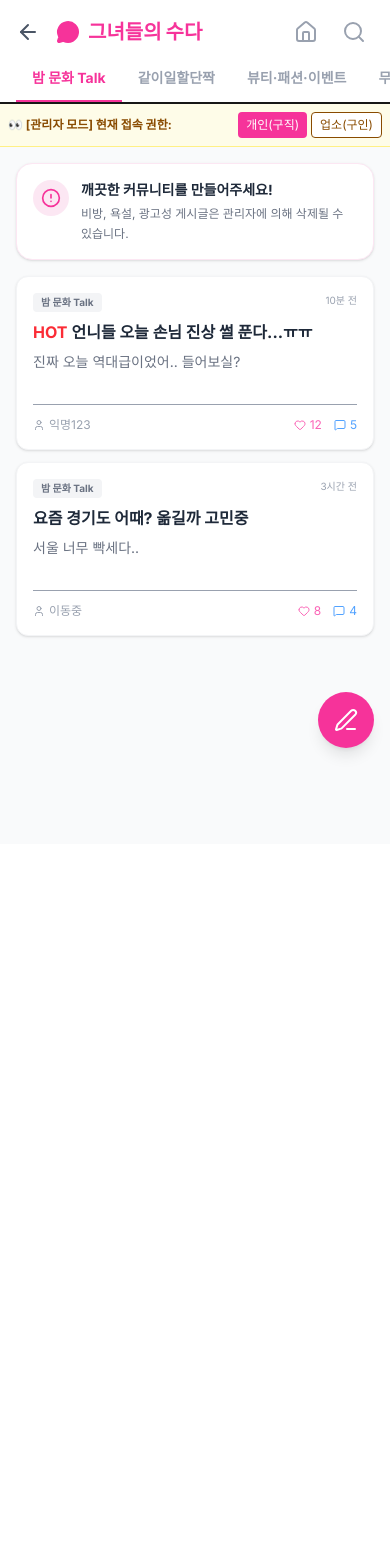
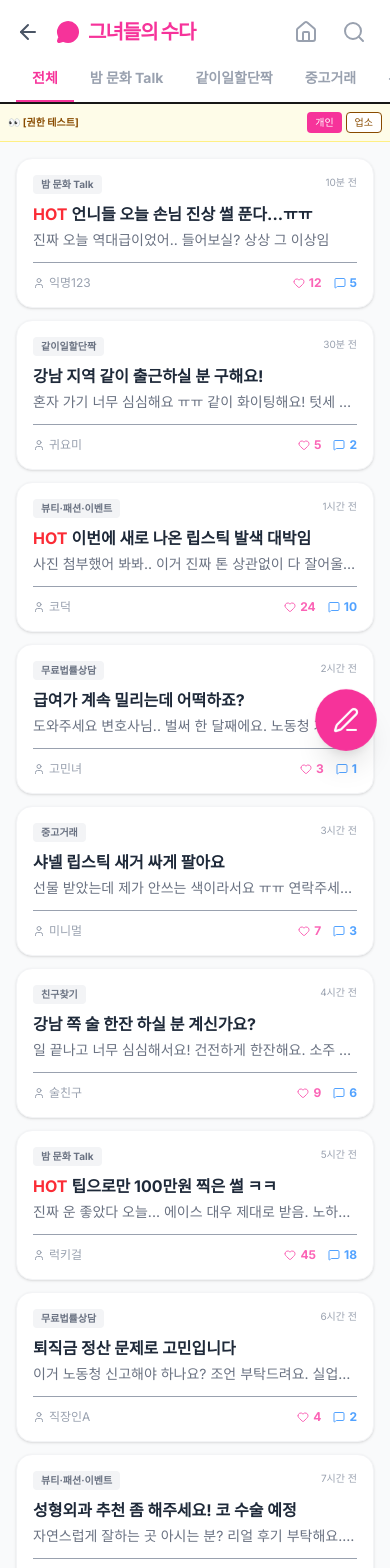
Before and after one commit to bizsetter7/coco-universe, a Next.js app: page /community in a window 390 px wide. Shown: the top 1568 px of the page. Before the commit the page ends 844 px from the top, so only its background shows below. Built offline with nearby package versions, Linux system fonts and the light colour scheme.

Commit message:
Refine site detail and final navigation fixes

```diff
--- a/src/app/community/page.tsx
+++ b/src/app/community/page.tsx
@@ -1,7 +1,7 @@
 'use client';
 
-import React, { useState } from 'react';
-import { useRouter } from 'next/navigation';
+import React, { useState, useEffect, Suspense } from 'react';
+import { useRouter, useSearchParams } from 'next/navigation';
 import {
     MessageCircle,
     Heart,
@@ -10,14 +10,12 @@ import {
     Lock,
     Search,
     PenLine,
-    ChevronRight,
-    User,
-    Briefcase,
     Home,
-    ArrowLeft
+    ArrowLeft,
+    User
 } from 'lucide-react';
 
-// --- Mock Data & Types ---
+// --- Types ---
 type UserType = 'individual' | 'corporate' | 'admin';
 
 interface Post {
@@ -33,10 +31,13 @@ interface Post {
 }
 
 const CATEGORIES = [
+    '전체',
     '밤 문화 Talk',
     '같이일할단짝',
-    '뷰티·패션·이벤트',
-    '무료법률상담'
+    '중고거래',
+    '무료법률상담',
+    '친구찾기',
+    '뷰티·패션·이벤트'
 ];
 
 const MOCK_POSTS: Post[] = [
@@ -44,7 +45,7 @@ const MOCK_POSTS: Post[] = [
         id: 1,
         category: '밤 문화 Talk',
         title: '언니들 오늘 손님 진상 썰 푼다...ㅠㅠ',
-        content: '진짜 오늘 역대급이었어.. 들어보실?',
+        content: '진짜 오늘 역대급이었어.. 들어보실? 상상 그 이상임',
         author: '익명123',
         time: '10분 전',
         likes: 12,
@@ -55,7 +56,7 @@ const MOCK_POSTS: Post[] = [
         id: 2,
         category: '같이일할단짝',
         title: '강남 지역 같이 출근하실 분 구해요!',
-        content: '혼자 가기 너무 심심해요 ㅠㅠ',
+        content: '혼자 가기 너무 심심해요 ㅠㅠ 같이 화이팅해요! 텃세 없는 곳임',
         author: '귀요미',
         time: '30분 전',
         likes: 5,
@@ -65,7 +66,7 @@ const MOCK_POSTS: Post[] = [
         id: 3,
         category: '뷰티·패션·이벤트',
         title: '이번에 새로 나온 립스틱 발색 대박임',
-        content: '사진 첨부했어 봐봐',
+        content: '사진 첨부했어 봐봐.. 이거 진짜 톤 상관없이 다 잘어울릴듯. 강추함!',
         author: '코덕',
         time: '1시간 전',
         likes: 24,
@@ -76,7 +77,7 @@ const MOCK_POSTS: Post[] = [
         id: 4,
         category: '무료법률상담',
         title: '급여가 계속 밀리는데 어떡하죠?',
-        content: '도와주세요 변호사님',
+        content: '도와주세요 변호사님.. 벌써 한 달째에요. 노동청 가야하나?',
         author: '고민녀',
         time: '2시간 전',
         likes: 3,
@@ -84,45 +85,164 @@ const MOCK_POSTS: Post[] = [
     },
     {
         id: 5,
+        category: '중고거래',
+        title: '샤넬 립스틱 새거 싸게 팔아요',
+        content: '선물 받았는데 제가 안쓰는 색이라서요 ㅠㅠ 연락주세요. 미개봉 새제품!',
+        author: '미니멀',
+        time: '3시간 전',
+        likes: 7,
+        comments: 3,
+    },
+    {
+        id: 6,
+        category: '친구찾기',
+        title: '강남 쪽 술 한잔 하실 분 계신가요?',
+        content: '일 끝나고 너무 심심해서요! 건전하게 한잔해요. 소주 한잔 고?',
+        author: '술친구',
+        time: '4시간 전',
+        likes: 9,
+        comments: 6,
+    },
+    {
+        id: 7,
         category: '밤 문화 Talk',
-        title: '요즘 경기도 어때? 옮길까 고민중',
-        content: '서울 너무 빡세다..',
-        author: '이동중',
-        time: '3시간 전',
+        title: '팁으로만 100만원 찍은 썰 ㅋㅋ',
+        content: '진짜 운 좋았다 오늘... 에이스 대우 제대로 받음. 노하우 공유해줌?',
+        author: '럭키걸',
+        time: '5시간 전',
+        likes: 45,
+        comments: 18,
+        isHot: true,
+    },
+    {
+        id: 8,
+        category: '무료법률상담',
+        title: '퇴직금 정산 문제로 고민입니다',
+        content: '이거 노동청 신고해야 하나요? 조언 부탁드려요. 실업급여도 가능한지..',
+        author: '직장인A',
+        time: '6시간 전',
+        likes: 4,
+        comments: 2,
+    },
+    {
+        id: 9,
+        category: '뷰티·패션·이벤트',
+        title: '성형외과 추천 좀 해주세요! 코 수술 예정',
+        content: '자연스럽게 잘하는 곳 아시는 분? 리얼 후기 부탁해요. 비주 무너지지 않게!',
+        author: '예비여신',
+        time: '7시간 전',
+        likes: 12,
+        comments: 15,
+    },
+    {
+        id: 10,
+        category: '중고거래',
+        title: '시스템 다이어리 팝니다',
+        content: '상태 깨끗해요! 직거래 선호합니다. 작년 연말에 샀어요.',
+        author: '정리퀸',
+        time: '8시간 전',
+        likes: 2,
+        comments: 0,
+    },
+    {
+        id: 11,
+        category: '밤 문화 Talk',
+        title: '가게 옮길까 고민중인 언니들 필독',
+        content: '현재 경기도권 시세 정리해준다... 참고해. 낚이지 말고!',
+        author: '베테랑',
+        time: '9시간 전',
+        likes: 31,
+        comments: 22,
+        isHot: true,
+    },
+    {
+        id: 12,
+        category: '친구찾기',
+        title: '운동 같이 시작할 언니 구함!',
+        content: '필라테스 등록했는데 혼자 다니기 민망해요. 같이 등록해요!',
+        author: '운동덕후',
+        time: '10시간 전',
         likes: 8,
         comments: 4,
+    },
+    {
+        id: 13,
+        category: '같이일할단짝',
+        title: '대구 지역 고수익 출장 파트너 급구',
+        content: '페이 보장합니다 DM 주세요! 숙식 제공 가능.',
+        author: '실장님',
+        time: '11시간 전',
+        likes: 1,
+        comments: 1,
+    },
+    {
+        id: 14,
+        category: '밤 문화 Talk',
+        title: '[블랙] 강남 ㅇㅇ가게 대기할 때 조심',
+        content: '거기 실장 양아치임.. 내 돈 떼먹으려고 함. 조심해 언니들!',
+        author: '정의구현',
+        time: '12시간 전',
+        likes: 88,
+        comments: 34,
+        isHot: true,
+    },
+    {
+        id: 15,
+        category: '무료법률상담',
+        title: '성추행 관련 법적 대응 가능한가요?',
+        content: '손님이 선을 넘어서요.. 증거 수집 끝났습니다. 형사 고소 절차 알려주세요.',
+        author: '강해지자',
+        time: '13시간 전',
+        likes: 15,
+        comments: 8,
     },
 ];
 
 export default function CommunityPage() {
+    return (
+        <Suspense fallback={<div className="min-h-screen flex items-center justify-center font-bold">데이터를 불러오는 중...</div>}>
+            <CommunityContent />
+        </Suspense>
+    );
+}
+
+function CommunityContent() {
     const router = useRouter();
-    const [activeTab, setActiveTab] = useState('밤 문화 Talk');
-    const [userType, setUserType] = useState<UserType>('individual'); // Default to individual for dev
+    const searchParams = useSearchParams();
+    const [activeTab, setActiveTab] = useState('전체');
+    const [userType, setUserType] = useState<UserType>('individual');
     const [isModalOpen, setIsModalOpen] = useState(false);
 
-    // Filter posts by active tab
-    const filteredPosts = MOCK_POSTS.filter(post => post.category === activeTab);
+    // Sync tab with URL param on mount and when params change
+    useEffect(() => {
+        const cat = searchParams.get('category');
+        if (cat && CATEGORIES.includes(cat)) {
+            setActiveTab(cat);
+        }
+    }, [searchParams]);
+
+    const filteredPosts = activeTab === '전체'
+        ? MOCK_POSTS
+        : MOCK_POSTS.filter(post => post.category === activeTab);
 
     const handlePostClick = (postId: number) => {
         if (userType === 'corporate') {
             setIsModalOpen(true);
         } else {
-            // Navigate to detail page
             router.push(`/community/${postId}`);
         }
     };
 
     return (
         <div className="min-h-screen bg-gray-50 pb-20">
-
-            {/* --- Top Navigation / Header --- */}
+            {/* Header */}
             <header className="bg-white border-b sticky top-0 z-10">
                 <div className="max-w-4xl mx-auto px-4 h-14 flex items-center justify-between">
                     <div className="flex items-center gap-2 pt-2">
-                        <button onClick={() => router.back()} className="p-2 -ml-2 text-gray-600">
+                        <button onClick={() => router.push('/')} className="p-2 -ml-2 text-gray-600">
                             <ArrowLeft size={24} />
                         </button>
-                        <h1 className="text-xl font-black text-pink-500 flex items-center gap-2">
+                        <h1 className="text-xl font-black text-pink-500 flex items-center gap-2 tracking-tighter">
                             <MessageCircle className="fill-pink-500" size={24} />
                             그녀들의 수다
                         </h1>
@@ -137,14 +257,14 @@ export default function CommunityPage() {
                     </div>
                 </div>
 
-                {/* Categories (Horizontal Scroll) */}
+                {/* Categories */}
                 <div className="max-w-4xl mx-auto overflow-x-auto scrollbar-hide">
                     <div className="flex px-4 border-b">
                         {CATEGORIES.map((cat) => (
                             <button
                                 key={cat}
                                 onClick={() => setActiveTab(cat)}
-                                className={`flex-shrink-0 px-4 py-3 text-sm font-bold border-b-2 transition-colors duration-200 whitespace-nowrap ${activeTab === cat
+                                className={`flex-shrink-0 px-4 py-3 text-sm font-bold border-b-2 transition-all duration-200 whitespace-nowrap ${activeTab === cat
                                     ? 'border-pink-500 text-pink-500'
                                     : 'border-transparent text-gray-400 hover:text-gray-600'
                                     }`}
@@ -156,49 +276,23 @@ export default function CommunityPage() {
                 </div>
             </header>
 
-            {/* --- Dev Tool: User Type Toggle (For Verification) --- */}
-            <div className="max-w-4xl mx-auto p-2 bg-yellow-50 border-b border-yellow-200 flex items-center justify-between text-xs text-yellow-800">
-                <span className="font-bold">👀 [관리자 모드] 현재 접속 권한:</span>
+            {/* Admin Tool Toggle */}
+            <div className="max-w-4xl mx-auto p-2 bg-yellow-50 border-b border-yellow-200 flex items-center justify-between text-[10px] text-yellow-800">
+                <span className="font-bold">👀 [권한 테스트]</span>
                 <div className="flex gap-1">
-                    <button
-                        onClick={() => setUserType('individual')}
-                        className={`px-2 py-1 rounded ${userType === 'individual' ? 'bg-pink-500 text-white' : 'bg-white border'}`}
-                    >
-                        개인(구직)
-                    </button>
-                    <button
-                        onClick={() => setUserType('corporate')}
-                        className={`px-2 py-1 rounded ${userType === 'corporate' ? 'bg-blue-500 text-white' : 'bg-white border'}`}
-                    >
-                        업소(구인)
-                    </button>
+                    <button onClick={() => setUserType('individual')} className={`px-2 py-0.5 rounded ${userType === 'individual' ? 'bg-pink-500 text-white' : 'bg-white border'}`}>개인</button>
+                    <button onClick={() => setUserType('corporate')} className={`px-2 py-0.5 rounded ${userType === 'corporate' ? 'bg-blue-500 text-white' : 'bg-white border'}`}>업소</button>
                 </div>
             </div>
 
-            {/* --- Main Content --- */}
             <main className="max-w-4xl mx-auto p-4 space-y-4">
-
-                {/* Notice Banner (Optional) */}
-                <div className="bg-white p-4 rounded-2xl shadow-sm border border-pink-100 flex items-start gap-3">
-                    <div className="bg-pink-100 p-2 rounded-full text-pink-500 shrink-0">
-                        <AlertCircle size={20} />
-                    </div>
-                    <div>
-                        <h3 className="text-sm font-bold text-gray-800 mb-1">깨끗한 커뮤니티를 만들어주세요!</h3>
-                        <p className="text-xs text-gray-500 leading-relaxed">
-                            비방, 욕설, 광고성 게시글은 관리자에 의해 삭제될 수 있습니다.
-                            {userType === 'corporate' && <span className="block mt-1 text-red-500 font-bold">* 사장님 회원은 게시글 열람이 제한됩니다.</span>}
-                        </p>
-                    </div>
-                </div>
-
                 {/* Post List */}
-                <div className="space-y-3">
+                <div className="grid grid-cols-1 md:grid-cols-1 gap-3">
                     {filteredPosts.map((post) => (
                         <div
                             key={post.id}
                             onClick={() => handlePostClick(post.id)}
-                            className="bg-white p-4 rounded-xl shadow-sm border border-gray-100 active:scale-[0.99] transition-transform cursor-pointer"
+                            className="bg-white p-4 rounded-2xl shadow-sm border border-gray-100 active:scale-[0.99] transition-all cursor-pointer hover:border-pink-200"
                         >
                             <div className="flex justify-between items-start mb-2">
                                 <span className="bg-gray-100 text-gray-500 px-2 py-0.5 rounded text-[10px] font-bold">
@@ -207,13 +301,12 @@ export default function CommunityPage() {
                                 <span className="text-[10px] text-gray-400">{post.time}</span>
                             </div>
 
-                            <h3 className="font-bold text-gray-800 mb-2 line-clamp-1">
+                            <h3 className="font-bold text-gray-800 mb-1 line-clamp-1 text-base">
                                 {post.isHot && <span className="text-red-500 mr-1">HOT</span>}
                                 {post.title}
                             </h3>
 
-                            <p className="text-sm text-gray-500 line-clamp-2 mb-3 h-10">
-                                {/* Blur content slightly if corporate user to tease content */}
+                            <p className="text-sm text-gray-500 line-clamp-1 mb-3">
                                 <span className={userType === 'corporate' ? 'blur-[3px] select-none opacity-50' : ''}>
                                     {post.content}
                                 </span>
@@ -221,59 +314,51 @@ export default function CommunityPage() {
 
                             <div className="flex items-center justify-between text-xs text-gray-400 border-t pt-3">
                                 <span className="flex items-center gap-1">
-                                    <User size={12} /> {userType === 'corporate' ? '익명' : post.author}
+                                    <User size={12} /> {post.author}
                                 </span>
                                 <div className="flex gap-3">
-                                    <span className="flex items-center gap-1 text-pink-400">
+                                    <span className="flex items-center gap-1 text-pink-400 font-bold">
                                         <Heart size={12} /> {post.likes}
                                     </span>
-                                    <span className="flex items-center gap-1 text-blue-400">
+                                    <span className="flex items-center gap-1 text-blue-400 font-bold">
                                         <MessageSquare size={12} /> {post.comments}
                                     </span>
                                 </div>
                             </div>
                         </div>
                     ))}
-
-                    {filteredPosts.length === 0 && (
-                        <div className="text-center py-20 text-gray-400">
-                            <p>아직 등록된 게시글이 없어요 🥲</p>
-                            <p className="text-sm mt-1">첫 번째 글을 남겨보세요!</p>
-                        </div>
-                    )}
                 </div>
             </main>
 
-            {/* --- Floating Action Button (Write) --- */}
+            {/* Floating Action Button */}
             {userType !== 'corporate' && (
                 <button
-                    onClick={() => router.push('/community/write')}
-                    className="fixed bottom-24 right-4 bg-pink-500 text-white p-4 rounded-full shadow-lg hover:bg-pink-600 transition-colors z-20"
+                    onClick={() => alert('게시글 작성은 로그인 후 가능합니다!')}
+                    className="fixed bottom-24 right-4 bg-pink-500 text-white p-4 rounded-full shadow-xl hover:bg-pink-600 transition-all z-20 scale-110"
                 >
                     <PenLine size={24} />
                 </button>
             )}
 
-            {/* --- Access Denied Modal --- */}
+            {/* Modal */}
             {isModalOpen && (
-                <div className="fixed inset-0 z-50 flex items-center justify-center px-4">
+                <div className="fixed inset-0 z-50 flex items-center justify-center px-4 animate-in fade-in duration-300">
                     <div className="absolute inset-0 bg-black/60 backdrop-blur-sm" onClick={() => setIsModalOpen(false)}></div>
-                    <div className="bg-white rounded-2xl w-full max-w-xs p-6 relative z-10 animate-in zoom-in-95 duration-200">
+                    <div className="bg-white rounded-3xl w-full max-w-xs p-8 relative z-10 shadow-2xl">
                         <div className="flex flex-col items-center text-center">
-                            <div className="w-16 h-16 bg-pink-100 rounded-full flex items-center justify-center mb-4 text-pink-500">
+                            <div className="w-16 h-16 bg-pink-50 rounded-full flex items-center justify-center mb-4 text-pink-500">
                                 <Lock size={32} />
                             </div>
-                            <h3 className="text-lg font-black text-gray-800 mb-2">접근 제한</h3>
-                            <p className="text-sm text-gray-600 mb-6 leading-relaxed">
-                                이곳은 <span className="text-pink-500 font-bold">여성회원(구직자)</span>들만의<br />
-                                비밀스러운 소통 공간입니다.<br />
-                                <span className="text-xs text-gray-400 mt-2 block">(사장님은 입장하실 수 없어요 🤫)</span>
+                            <h3 className="text-xl font-black text-gray-800 mb-2">여성 전용 공간</h3>
+                            <p className="text-sm text-gray-500 mb-6 leading-relaxed">
+                                이곳은 <span className="text-pink-500 font-bold underline underline-offset-4">익명 보장 여성 전용</span> 소통방입니다.<br />
+                                <span className="text-xs text-gray-400 mt-2 block">사장님은 구직자들의 솔직한<br />이야기를 엿볼 수 없어요 🤫</span>
                             </p>
                             <button
                                 onClick={() => setIsModalOpen(false)}
-                                className="w-full py-3 bg-pink-500 text-white rounded-xl font-bold hover:bg-pink-600 transition"
+                                className="w-full py-4 bg-pink-500 text-white rounded-2xl font-black hover:bg-pink-600 transition-all shadow-lg shadow-pink-200"
                             >
-                                네, 알겠습니다
+                                네, 확인했습니다
                             </button>
                         </div>
                     </div>
--- a/src/app/page.tsx
+++ b/src/app/page.tsx
@@ -193,9 +193,13 @@ export default function HomePortal() {
                     onClick={() => {
                       if (item.label === '지역별채용') {
                         document.getElementById('region-section')?.scrollIntoView({ behavior: 'smooth' });
+                      } else if (item.label === '무료법률자문') {
+                        router.push('/community?category=무료법률상담');
+                      } else if (item.label === '중고거래') {
+                        router.push('/community?category=중고거래');
+                      } else if (item.label === '친구찾기') {
+                        router.push('/community?category=친구찾기');
                       } else if (item.link === 'community') {
-                        router.push('/community');
-                      } else if (item.label === '무료법률자문') {
                         router.push('/community');
                       } else if (item.label === '광고문의') {
                         router.push('/customer-center');
@@ -220,8 +224,9 @@ export default function HomePortal() {
                   <span className="text-xs text-gray-400">더보기 &gt;</span>
                 </div>
                 <div className="space-y-2">
-                  <p className="truncate text-sm">🔥 <strong>[블랙]</strong> 강남 ㅇㅇ가게 절대 가지마세요 (녹취 있음)</p>
-                  <p className="truncate text-sm">💬 어제 팁으로만 100만원 받은 썰 푼다 ㅋㅋ</p>
+                  <p className="truncate text-sm">🔥 <strong>[Talk]</strong> 언니들 오늘 손님 진상 썰 푼다...ㅠㅠ (댓글 5)</p>
+                  <p className="truncate text-sm">💬 <strong>[Talk]</strong> 팁으로만 100만원 찍은 썰 ㅋㅋ (추천 45)</p>
+                  <p className="truncate text-sm">⭐ <strong>[뷰티]</strong> 홀복 예쁜 쇼핑몰 추천 리스트 공유!</p>
                 </div>
               </div>
 
@@ -861,10 +866,10 @@ export default function HomePortal() {
 
           {/* Links */}
           <div className="flex justify-center flex-wrap gap-4 sm:gap-6 text-xs sm:text-sm font-bold text-gray-400 mb-8">
-            <span className="cursor-pointer hover:text-gray-900 dark:hover:text-white transition-colors whitespace-nowrap">이용약관</span>
-            <span className="cursor-pointer hover:text-gray-900 dark:hover:text-white transition-colors font-bold whitespace-nowrap">개인정보처리방침</span>
-            <span className="cursor-pointer hover:text-gray-900 dark:hover:text-white transition-colors whitespace-nowrap">청소년보호정책</span>
-            <span className="cursor-pointer hover:text-gray-900 dark:hover:text-white transition-colors whitespace-nowrap">광고/제휴문의</span>
+            <span onClick={() => setCurrentPage('home')} className="cursor-pointer hover:text-gray-900 dark:hover:text-white transition-colors whitespace-nowrap">이용약관</span>
+            <span onClick={() => setCurrentPage('home')} className="cursor-pointer hover:text-gray-900 dark:hover:text-white transition-colors font-bold whitespace-nowrap">개인정보처리방침</span>
+            <span onClick={() => setCurrentPage('home')} className="cursor-pointer hover:text-gray-900 dark:hover:text-white transition-colors whitespace-nowrap">청소년보호정책</span>
+            <span onClick={() => router.push('/customer-center')} className="cursor-pointer hover:text-gray-900 dark:hover:text-white transition-colors whitespace-nowrap">광고/제휴문의</span>
           </div>
 
           {/* Info */}
@@ -898,20 +903,20 @@ export default function HomePortal() {
 
       {/* Mobile Nav */}
       <nav className={`md:hidden fixed bottom-0 w-full border-t flex justify-around py-3 z-40 text-[10px] text-gray-400 ${brand.theme === 'dark' ? 'bg-gray-800 border-gray-700' : 'bg-white border-gray-200'}`}>
-        <button onClick={() => setCurrentPage('home')} className="flex flex-col items-center gap-1 hover:text-brand-primary active:text-brand-primary">
+        <button onClick={() => setCurrentPage('home')} className="flex flex-col items-center gap-1 hover:text-brand-primary active:text-brand-primary transition-colors">
           <Home size={20} /> 홈
         </button>
-        <button onClick={() => router.push('/community')} className="flex flex-col items-center gap-1 hover:text-brand-primary">
+        <button onClick={() => router.push('/community')} className="flex flex-col items-center gap-1 hover:text-brand-primary transition-colors">
           <MessageCircle size={20} /> 커뮤니티
         </button>
-        <button onClick={() => setCurrentPage('payment')} className="flex flex-col items-center gap-1 font-bold" style={{ color: brand.primaryColor }}>
-          <PlusCircle size={32} className="-mt-4 bg-white rounded-full shadow-lg" />
-          광고등록
+        <button onClick={() => setCurrentPage('payment')} className="flex flex-col items-center gap-1 font-bold group" style={{ color: brand.primaryColor }}>
+          <PlusCircle size={36} className="-mt-6 bg-white rounded-full shadow-lg border-4 border-white group-active:scale-95 transition-transform" />
+          <span className="mt-1">광고등록</span>
         </button>
-        <Link href="/lounge" className="flex flex-col items-center gap-1 hover:text-brand-primary">
+        <Link href="/lounge" className="flex flex-col items-center gap-1 hover:text-brand-primary transition-colors">
           <Sparkles size={20} /> 라운지
         </Link>
-        <button className="flex flex-col items-center gap-1 hover:text-brand-primary">
+        <button onClick={() => setCurrentPage('login')} className="flex flex-col items-center gap-1 hover:text-brand-primary transition-colors">
           <User size={20} /> MY
         </button>
       </nav>
```
Also changed, not shown: src/app/lounge/page.tsx (+38 -5 lines).
